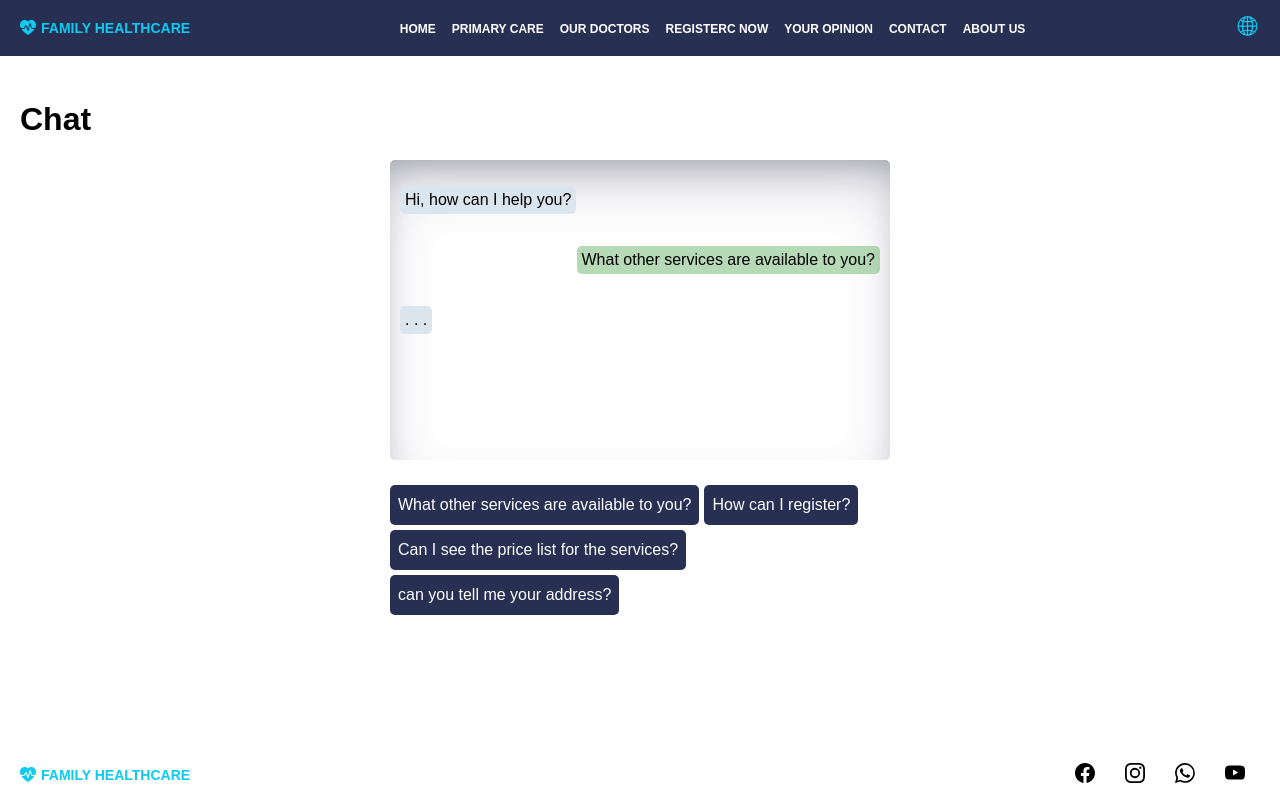
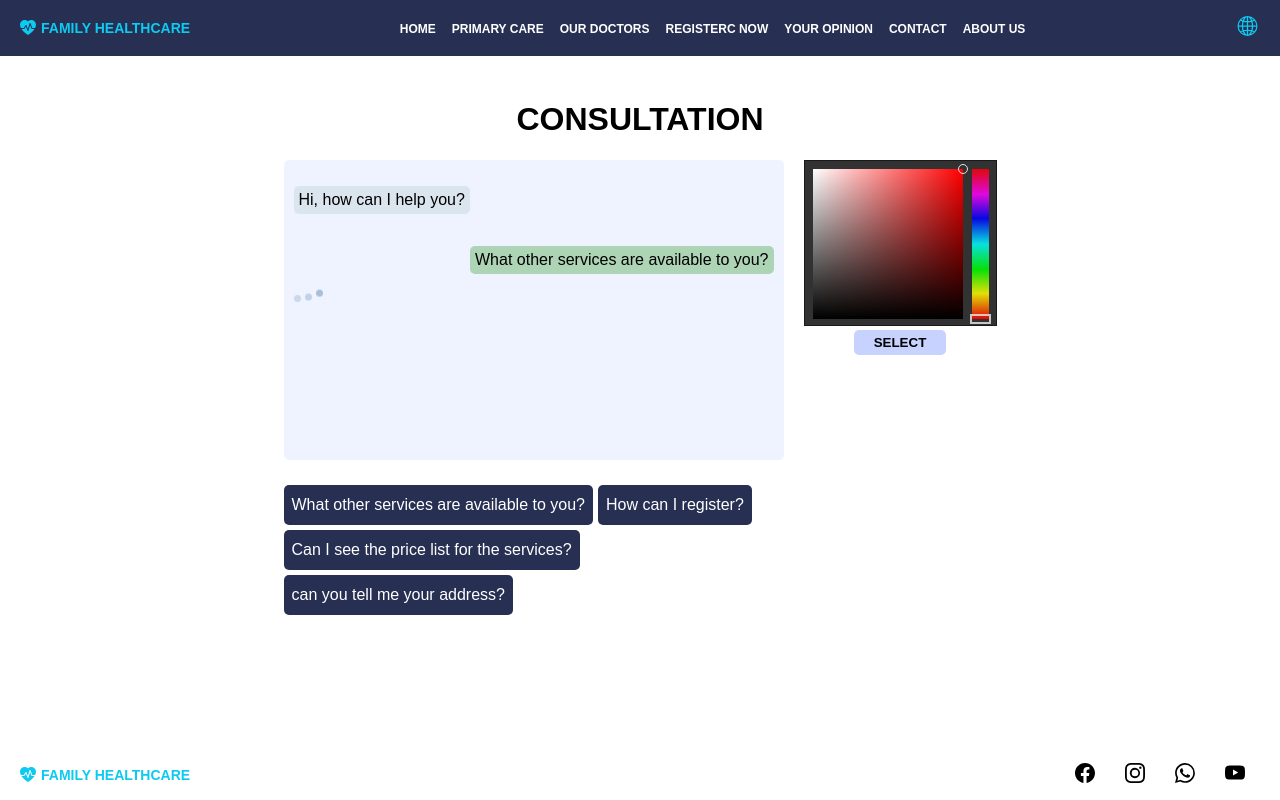
Before and after one commit to ArusSayamyan/medical-page, a Vue app: page /chat in a window 1280 px wide. Both pictures are taken after a click on the element "What other services are available to you?". Shown: the top 800 px of the page. Built offline with nearby package versions, Linux system fonts and the light colour scheme.

Commit message:
add colorPicker for chat

```diff
--- a/src/pages/ChatWithDoctor.vue
+++ b/src/pages/ChatWithDoctor.vue
@@ -1,12 +1,20 @@
 <template>
   <div class="chat">
-    <h1 class="chat__title" >Chat</h1>
+    <h1 class="chat__title">Consultation</h1>
+    <div class="chat__container">
       <div class="chat__wrapper">
         <div class="chat__mainChat" ref="myElement">
           <p class="chat__answer">Hi, how can I help you?</p>
           <div class="chat__conversation" v-for="quest in selectedQuest" :key="quest">
             <p class="chat__selectedQuest">{{ quest.mess }}</p>
-          <p class="chat__answer">{{ quest.ans }}</p>
+            <div class="chat__bubble" v-if="quest.animate">
+              <div class="chat__typing">
+                <div class="chat__dot"></div>
+                <div class="chat__dot"></div>
+                <div class="chat__dot"></div>
+              </div>
+            </div>
+            <p class="chat__answer" v-else>{{ quest.ans }}</p>
           </div>
         </div>
         <div class="chat__messagesWrapper">
@@ -14,14 +22,21 @@
              @click="sendMessage($event, message.message)">{{ message.message }}</p>
         </div>
       </div>
+      <form class="card flex justify-content-center chat__colorPicker" @submit.prevent="selectColor">
+        <ColorPicker v-model="color" inline />
+        <button class="chat__colorSubmit">Select</button>
+      </form>
+    </div>
   </div>
 </template>
 
 <script setup>
 import {ref} from 'vue'
+import ColorPicker from 'primevue/colorpicker';
+
 
 const myElement = ref();
-
+const color = ref();
 const selectedQuest = ref([])
 const messages = ref([
   {
@@ -37,8 +52,8 @@ const messages = ref([
   {
     id: 'message3',
     message: 'Can I see the price list for the services?',
-    answer: '1.Dental care - 100$, '  +
-        '2.Laboratory and diagnostic care, '  +
+    answer: '1.Dental care - 100$, ' +
+        '2.Laboratory and diagnostic care, ' +
         '3.Preventative care, ' +
         '4.Physical and occupational therapy, ' +
         '5.Nutritional support, ' +
@@ -56,15 +71,32 @@ function sendMessage(event, selectedMessage) {
   if (event.target.textContent === selectedMessage) {
     selectedQuest.value.push({
       mess: selectedMessage,
-      ans: '. . .'
+      ans: null,
+      animate: false
     })
+
+    //SET VALUE OF TYPING TRUE
+      for (let i = 0; i < selectedQuest.value.length; i++) {
+        if(selectedQuest.value.length > 0) {
+          selectedQuest.value[selectedQuest.value.length-1].animate = true
+        }
+
+      }
+
     }
     setTimeout(() => {
       addAnswer(selectedMessage);
+
+      //SET VALUE OF TYPING FALSE
+      for (let i = 0; i < selectedQuest.value.length; i++) {
+        if(selectedQuest.value.length > 0) {
+          selectedQuest.value[selectedQuest.value.length-1].animate = false
+        }
+      }
     }, 3000)
 
-  if(myElement.value.clientHeight <  myElement.value.scrollHeight) {
-    myElement.value.lastElementChild.scrollIntoView({ behavior: 'smooth' })
+    if (myElement.value.clientHeight < myElement.value.scrollHeight) {
+      myElement.value.lastElementChild.scrollIntoView({behavior: 'smooth'})
       myElement.value.scrollTop = myElement.value.scrollHeight - myElement.value.clientHeight;
     }
   }
@@ -81,6 +113,13 @@ function addAnswer(select) {
       }
     }
   }
+
+  //SELECT COLOR FOR CHAT
+
+function selectColor() {
+  myElement.value.style.backgroundColor = '#' + color.value
+
+}
 </script>
 
 <style scoped lang="scss">
@@ -91,11 +130,16 @@ function addAnswer(select) {
   margin: 0 auto;
   box-sizing: border-box;
 
+  &__title {
+    text-align: center;
+    text-transform: uppercase;
+  }
+
   &__mainChat {
     width: 100%;
     height: 300px;
-    box-shadow: rgba(50, 50, 93, 0.25) 0 30px 60px -12px inset, rgba(0, 0, 0, 0.3) 0px 18px 36px -18px inset;
     border-radius: 5px;
+    background-color: #eef2ffe3;
     padding: 10px;
     overflow: auto;
   }
@@ -103,7 +147,7 @@ function addAnswer(select) {
   &__wrapper {
     max-width: 500px;
     width: 100%;
-    margin: 0 auto;
+    margin-right: 20px;
   }
 
   &__messagesWrapper {
@@ -146,5 +190,86 @@ function addAnswer(select) {
     flex-direction: column;
   }
 
+  &__typing {
+    align-items: center;
+    display: flex;
+    height: 17px;
+  }
+
+  &__dot {
+    animation: mercuryTypingAnimation 1.8s infinite ease-in-out;
+    background-color: #dbe5ee;
+    border-radius: 50%;
+    height: 7px;
+    margin-right: 4px;
+    vertical-align: middle;
+    width: 7px;
+    display: inline-block;
+
+    &:nth-child(1) {
+      animation-delay: 200ms;
+    }
+
+    &:nth-child(2) {
+      animation-delay: 300ms;
+    }
+
+    &:nth-child(3) {
+      animation-delay: 400ms;
+    }
+
+    &:last-child {
+      margin-right: 0;
+    }
+  }
+
+  &__container {
+    display: flex;
+    justify-content: center;
+
+    @media(max-width: 520px) {
+      flex-direction: column-reverse;
+    }
+  }
+
+  &__colorSubmit {
+    background-color: #c7d2fe;
+    border: none;
+    border-radius: 5px;
+    text-transform: uppercase;
+    padding: 5px 20px;
+    font-weight: 700;
+    display: block;
+    margin: 0 auto;
+
+    @media(max-width: 520px){
+      margin-top: 15px;
+    }
+  }
+
+  &__colorPicker {
+    @media(max-width: 520px) {
+      display: flex;
+      flex-direction: column;
+      margin-bottom: 25px;
+      justify-content: center;
+      align-items: center;
+    }
+  }
+}
+
+@keyframes mercuryTypingAnimation {
+  0% {
+    transform: translateY(0px);
+    background-color: rgba(131, 164, 196, 0.98);
+  }
+  28% {
+    transform: translateY(-7px);
+    background-color: rgba(131, 164, 196, 0.75);
+  }
+  44% {
+    transform: translateY(0px);
+    background-color: #83A4C457;
+  }
 }
 </style>
```
Lines whose indentation alone changed are shown as unchanged.
